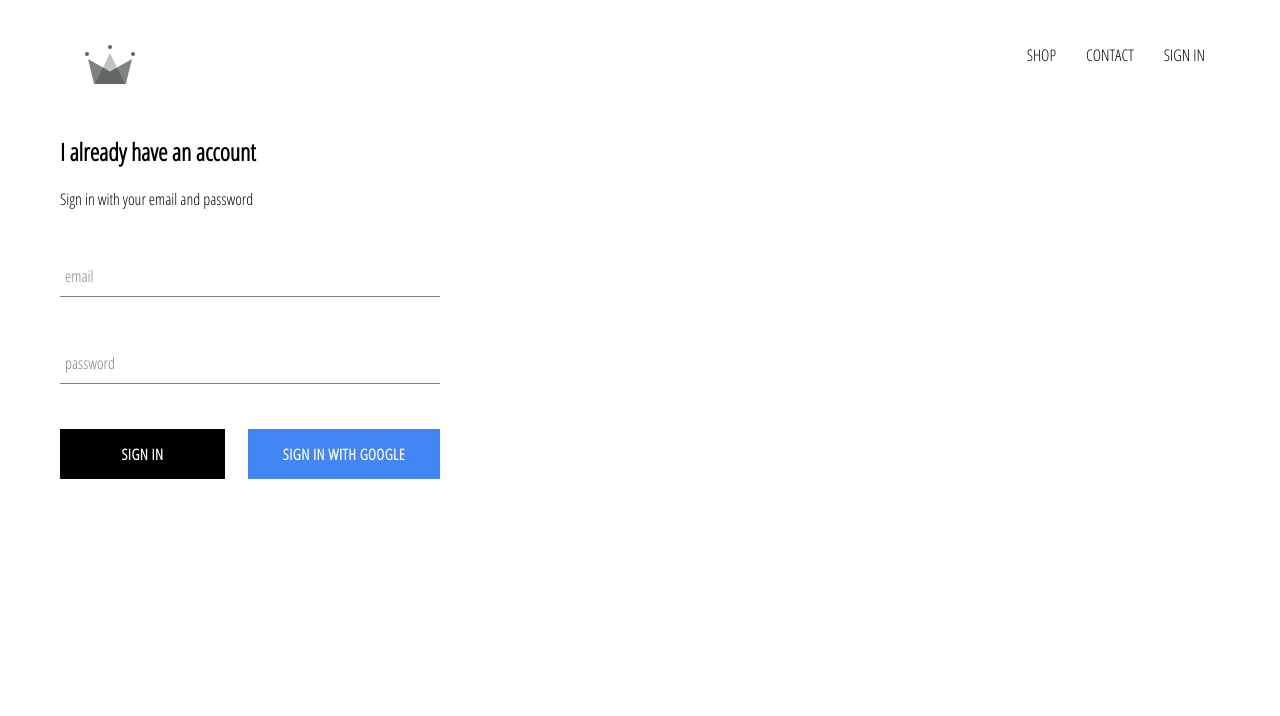
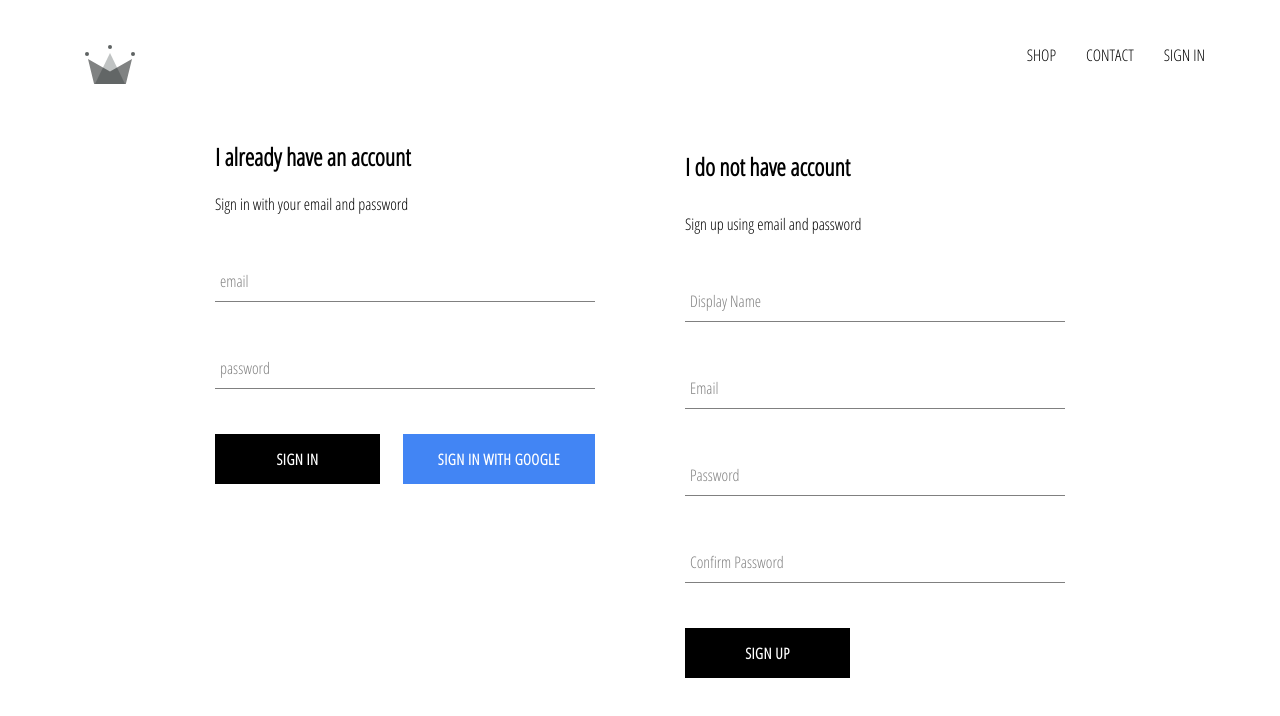
Before and after one commit to anaruz-source/crwn-clothing, a React (Create React App) app: page /signin in a window 1280 px wide. Shown: the top 716 px of the page. Built offline with nearby package versions, Linux system fonts and the light colour scheme; no server answers.

Commit message:
implemented firebase utilis, included ability to store authenticated users into our firestore database

```diff
--- a/src/App.js
+++ b/src/App.js
@@ -3,7 +3,7 @@
 import SignInAndSignUpPage from './pages/sign-in-and-sign-up/sign-in-and-sign-up.component'
 import ShopPage from './pages/shop/shop.component'
 import Header from './components/header/header.component'
-import {auth} from './firebase/firebase.utils'
+import { auth, createUserProfileDocument} from './firebase/firebase.utils'
 import './App.css';
 import { Route, Switch } from 'react-router-dom';
 
@@ -20,9 +20,34 @@
 
   componentDidMount() {
 
-    auth.onAuthStateChanged(user =>{
-     this.unsubscribeFromAuth =  this.setState({ currentUser: user })
-        console.log(user)
+    this.unsubscribeFromAuth = auth.onAuthStateChanged(async userAuth =>{
+
+
+     if(userAuth) { // userAuth null !null => true
+
+
+
+       const userRef = await createUserProfileDocument(userAuth)
+
+       userRef.onSnapshot(snap => {
+
+         this.setState({
+           currentUser: {
+
+             id: snap.id,
+             ...snap.data()
+           }
+         }, () => console.log(this.state))
+       })
+    } else {
+
+       this.setState({ currentUser: null })
+
+
+    }
+
+
+
     })
 
   }
--- /dev/null
+++ b/src/components/sign-up/sign-up.component.jsx
@@ -0,0 +1,120 @@
+import React from 'react'
+import FormInput from '../form-input/form-input.component'
+import CustomButton from '../custom-button/custom-button.component'
+
+import {auth, createUserProfileDocument} from '../../firebase/firebase.utils'
+
+import './sign-up.styles.scss'
+
+
+class SignUp extends React.Component {
+
+     constructor() {
+
+        super()
+
+        this.state = {
+
+            displayName: '',
+            email: '',
+            password: '',
+            confirmPassword: ''
+        }
+
+
+     }
+
+
+     handleSubmit = async e  => {
+
+        e.preventDefault()
+
+         const { displayName, email, password, confirmPassword } = this.state
+
+         if(password !== confirmPassword) {
+
+            alert('passwords don\'t match');
+            return
+         }
+
+         try {
+
+            const {user} = await auth.createUserWithEmailAndPassword(email, password)
+
+            await createUserProfileDocument(user, {displayName})
+
+             this.setState({
+
+                 displayName: '',
+                 email: '',
+                 password: '',
+                 confirmPassword: ''
+             })
+
+         } catch (error) {
+
+             console.log(error)
+         }
+
+     }
+
+     handleChange = e => {
+
+        const {name, value} = e.target
+
+        this.setState({[name] : value})
+     }
+     render() {
+        const {displayName, email, password, confirmPassword } = this.state
+        return (
+            <div className='sign-up'>
+
+                <h2 className='title'> I do not have account</h2>
+                <span>Sign up using email and password</span>
+
+                <form className='sign-up-form' onSubmit = {this.handleSubmit}>
+                     <FormInput
+                        type='text'
+                        name='displayName'
+                        label ='Display Name'
+                        value = {displayName}
+                        onChange = {this.handleChange}
+                        required
+                     />
+
+
+                    <FormInput
+                        type='email'
+                        name='email'
+                        label='Email'
+                        value={email}
+                        onChange={this.handleChange}
+                        required
+                    />
+
+                    <FormInput
+                        type='password'
+                        name='password'
+                        label='Password'
+                        value={password}
+                        onChange={this.handleChange}
+                        required
+                    />
+                    <FormInput
+                        type='password'
+                        name='confirmPassword'
+                        label='Confirm Password'
+                        value={confirmPassword}
+                        onChange={this.handleChange}
+                        required
+                    />
+
+                    <CustomButton type='submit'>SIGN UP</CustomButton>
+
+                </form>
+            </div>
+        )
+     }
+}
+
+export default SignUp
--- /dev/null
+++ b/src/components/sign-up/sign-up.styles.scss
@@ -0,0 +1,11 @@
+.sign-up {
+
+    display:  flex;
+    flex-direction: column;
+    width: 380px;
+
+    .title {
+
+        padding: 10px 0;
+    }
+}
--- a/src/firebase/firebase.utils.js
+++ b/src/firebase/firebase.utils.js
@@ -12,6 +12,35 @@
     appId: "1:162448512064:web:74f702cb6762278f5dbba5"
 };
 
+export const createUserProfileDocument = async (userAuth, additionalData) => {
+
+    if (!userAuth) return
+
+    const userRef = firestore.doc(`users/${userAuth.uid}`)
+    const snap = await userRef.get()
+
+    if(snap.exists) return userRef // do nothing if user exists, return userRef
+
+    const {displayName, email} = userAuth
+
+    const createAt = new Date()
+
+
+    try {
+
+        userRef.set({
+            displayName,
+            email,
+            createAt,
+            ...additionalData
+        })
+    } catch (error) {
+
+        console.log('error creating user', error.message)
+    }
+
+    return userRef
+}
 // Initialize Firebase
 
 firebase.initializeApp(config)
--- a/src/pages/sign-in-and-sign-up/sign-in-and-sign-up.component.jsx
+++ b/src/pages/sign-in-and-sign-up/sign-in-and-sign-up.component.jsx
@@ -1,9 +1,14 @@
 import React from 'react'
 import SignIn from '../../components/sign-in/sign-in.component'
+import SignUp from '../../components/sign-up/sign-up.component'
+
 import './sign-in-and-sign-up.styles.scss'
 
 
-const SignInAndSignUpPage = () => (<div className='sign-in-and-sign-up'><SignIn /></div>)
+const SignInAndSignUpPage = () => (<div className='sign-in-and-sign-up'>
+    <SignIn />
+    <SignUp />
+    </div>)
 
 
 export default SignInAndSignUpPage
--- a/src/pages/sign-in-and-sign-up/sign-in-and-sign-up.styles.scss
+++ b/src/pages/sign-in-and-sign-up/sign-in-and-sign-up.styles.scss
@@ -0,0 +1,8 @@
+.sign-in-and-sign-up {
+
+    width: 850px;
+    display: flex;
+    justify-content: space-between;
+
+    margin: 30px auto;
+}
```
